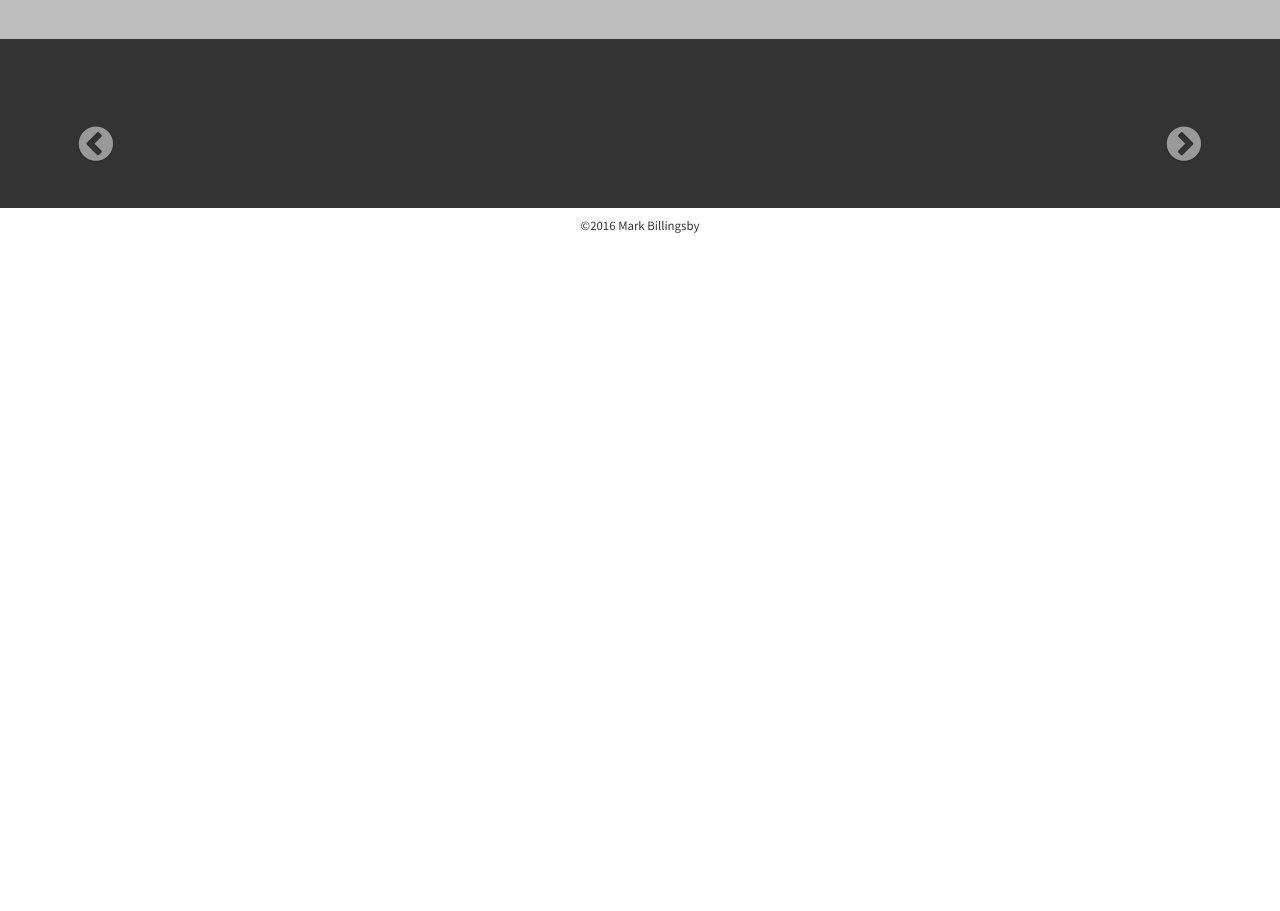
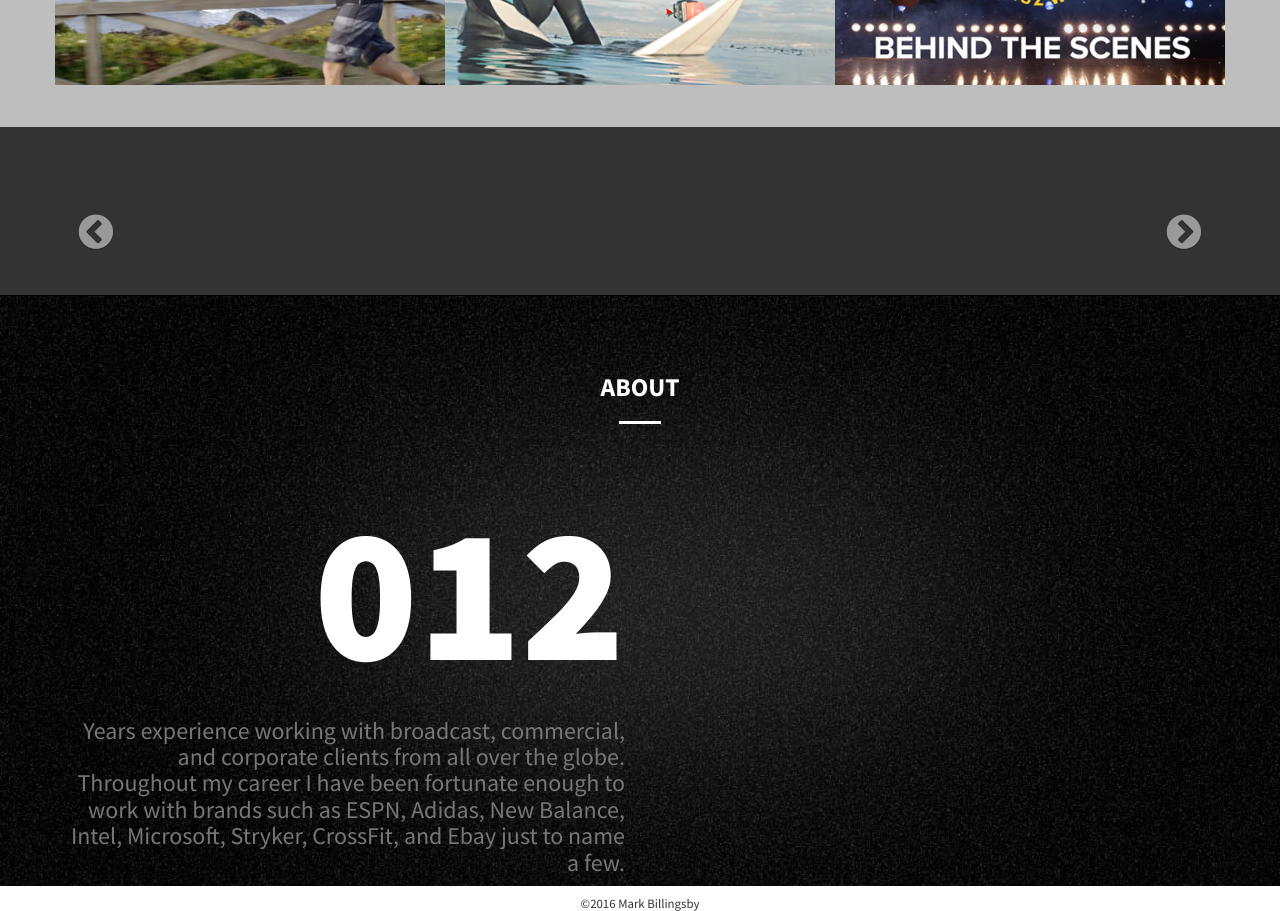
Before and after one commit to billingsby/portfolio, a plain HTML site: page pages/video.html in a window 1280 px wide. Shown: the part 1671-2582 px from the top of the page. Before the commit the page ends 1904 px from the top, so only its background shows below. Drawn offline with nearby package versions, Linux system fonts and the light colour scheme.

Commit message:
Working on about section

```diff
--- a/css/style.css
+++ b/css/style.css
@@ -173,8 +173,12 @@ body {
 /* Portfolio */
 .hash-font {
   font-family: 'Source Sans Pro', sans-serif;
-  color: #333333;
+  color: #145D85;
   font-weight: 700;
+
+}
+.fa-hashtag {
+  color: #145D85;
 }
 
 #portfolio {
@@ -184,15 +188,25 @@ body {
   border-bottom: 1px solid #333333;
 }
 
-#portfolio .portfolio-title h3 {
+.section-title > h3 {
   font-weight: 700;
+  font-size: 2vw;
   text-transform: uppercase;
   color: #333333;
-  margin:1em 0;
+  margin:3em 0 ;
 }
 
-#portfolio .portfolio-title {
+#portfolio .section-title {
   margin: 3em 0;
+}
+
+.section-title .line {
+
+  border-top: 3px solid #333333;
+  width: 3em;
+  margin-top: -4em;
+  margin-bottom: 3em;
+
 }
 
 .video-wrapper {
@@ -261,7 +275,7 @@ a.expand {
 .portfolio-items .fa-play-circle-o {
   margin-left: 38%;
   padding-bottom: .25em;
-  color: #777777;
+  color: #145D85;
 }
 
 #hover-effect .portfolio-description {
@@ -287,15 +301,13 @@ a.expand {
   width: 100%;
   margin: 0;
   padding: 0;
+  background-color: #333333;
+  border-bottom: 1px solid black;
+}
 
-  background-color: #333333;
-
-
-}
 #insta-thumbs, .instaSlider, .insta-wrapper, #insta-items, #thumb {
   height: 12em;
 }
-
 
 #thumb {
   padding: 0;
@@ -310,3 +322,34 @@ a.expand {
     min-width:100%;
     min-height:100%
 }
+
+/* About Section */
+
+.about {
+  background: url('../images/black-bg.png') no-repeat center center fixed;
+  -webkit-background-size: cover;
+  -moz-background-size: cover;
+  -o-background-size: cover;
+  width: 100%;
+  margin: 0;
+  padding: 0;
+  color: #777777;
+}
+
+.about .section-title h3 {
+  color: white;
+}
+
+.about h1 {
+  font-size: 15vw;
+  font-weight: 900;
+  color: white;
+}
+
+.about .line {
+  border-top: 3px solid white;
+}
+
+.about #experience {
+  padding-left: 6em;
+}
--- a/pages/video.html
+++ b/pages/video.html
@@ -100,9 +100,10 @@
   <div class="container" id="portfolio">
     <div class="row">
       <div class="col-md-12 text-center">
-        <div class="portfolio-title">
-          <h3>Check Out My Work</h3>
-          <i class="fa fa-hashtag fa-lg"><span class="hash-font">DEMOREEL</span></i>
+        <div class="section-title">
+          <h3>Portfolio</h3>
+          <hr class="line">
+          <i class="fa fa-hashtag fa-2x"><span class="hash-font">DEMOREEL</span></i>
         </div>
         <div class="video-wrapper">
           <div class="embed-responsive embed-responsive-16by9">
@@ -223,6 +224,21 @@
     </div>
   </div>
 
+  <div class="container about">
+    <div class="section-title text-center">
+      <h3>About</h3>
+      <hr class="line">
+    </div>
+    <div class="row">
+      <div class="col-md-6 text-right" id="experience">
+        <h1>012</h1>
+        <h3>Years experience working with broadcast, commercial, and corporate clients from all over the globe. Throughout my career I have been fortunate enough to work with brands such as ESPN, Adidas, New Balance, Intel, Microsoft, Stryker, CrossFit, and Ebay just to name a few.</h3>
+      </div>
+      <div class="col-md-6 text-left">
+      </div>
+    </div>
+  </div>
+
 
 
 
```
